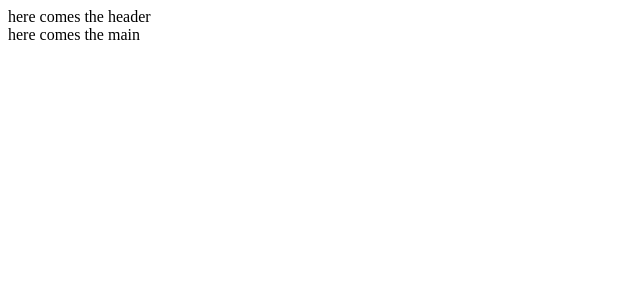
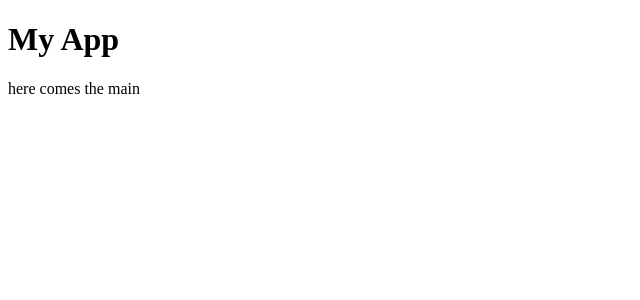
Before and after one commit to Aval0G/Marca, a Vue app: page / in a window 1280 px wide. Shown: the top 300 px of the page, without its empty margins (0-640 px from the left). Built offline with nearby package versions, Linux system fonts and the light colour scheme.

Commit message:
Feat: Index components

```diff
--- a/package.json
+++ b/package.json
@@ -20,6 +20,7 @@
     "eslint": "^8.57.0",
     "eslint-plugin-vue": "^9.23.0",
     "prettier": "^3.2.5",
+    "sass-embedded": "^1.77.8",
     "vite": "^5.3.1"
   }
 }
--- a/src/App.vue
+++ b/src/App.vue
@@ -1,8 +1,9 @@
-<script setup></script>
+<script setup>
+import { IHeader } from './components'
+</script>
 
 <template>
-  here comes the header
-
+  <IHeader />
   <main>here comes the main</main>
 </template>
 
--- /dev/null
+++ b/src/components/IHeader.vue
@@ -0,0 +1,5 @@
+<template>
+  <header>
+    <h1>My App</h1>
+  </header>
+</template>
--- /dev/null
+++ b/src/components/index.js
@@ -0,0 +1 @@
+export { default as IHeader } from './IHeader'
```
Also changed, not shown: 1 other file (tests, documents, lock files or other folders).
